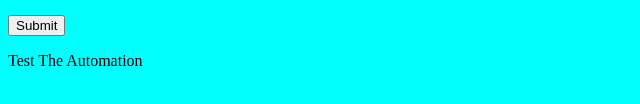
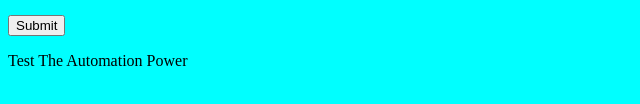
Before and after one commit to SymbolstarNongbri/docker-Setup2, a plain HTML site: page lw.html in a window 1280 px wide. Shown: the part 148-252 px from the top of the page, 0-640 px from the left. Drawn offline with Linux system fonts and the light colour scheme.

Commit message:
Hello aasf

```diff
--- a/lw.html
+++ b/lw.html
@@ -12,7 +12,7 @@
   <input type="submit" value="Submit">
 </form>
 
-<p>Test The Automation</p>
+<p>Test The Automation Power</p>
 
 </body>
 </html>
```
